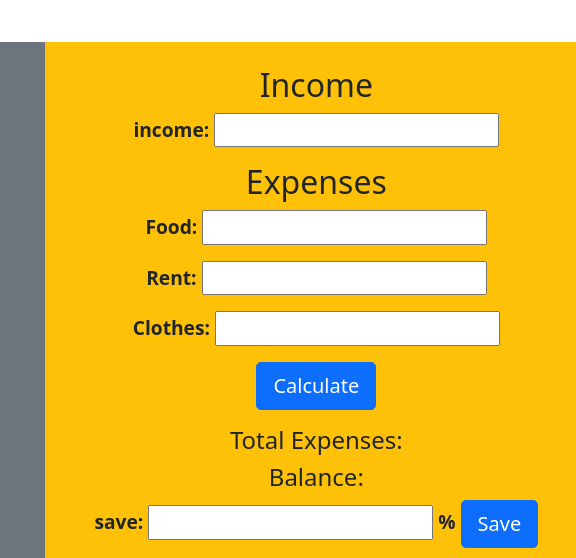
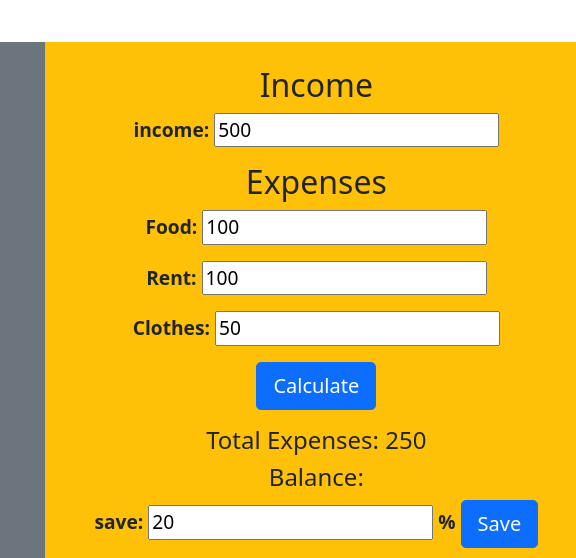
Before and after one commit to Antor1155/money-master-dom-assignment4, a plain HTML site: page index.html in a window 1280 px wide. Shown: the part 106-664 px from the top of the page, 704-1280 px from the left. Drawn offline with nearby package versions, Linux system fonts and the light colour scheme.

Commit message:
initializing app.js file and basic functions

```diff
--- a/index.html
+++ b/index.html
@@ -28,20 +28,20 @@
         <section class="relativePosition col pt-4">
             <div>
                 <h2>Income</h2>
-                <p>income: <input type="text" id="income"></p>
+                <p>income: <input type="text" id="income" value="500"></p>
             </div>
             <div class="m-2">
                 <h2>Expenses</h2>
-                <p>Food: <input type="text" id="expenses1"></p>
-                <p>Rent: <input type="text" id="expenses2"></p>
-                <p>Clothes: <input type="text" id="expenses3"></p>
+                <p>Food: <input type="text" id="expenses1" value="100"></p>
+                <p>Rent: <input type="text" id="expenses2" value="100"></p>
+                <p>Clothes: <input type="text" id="expenses3" value="50"></p>
                 <button id="calculate" class="btn btn-lg btn-primary">Calculate</button>
             </div>
             <div  class="pt-2">
                     <h4>Total Expenses: <span id="totalExpenses"></span></h2>
                     <h4>Balance: <span id="initialBalance"></span></h2>
 
-                    <p>save: <input type="text" id="saving-percent"> % <button class="btn btn-lg btn-primary">Save</button></p>
+                    <p>save: <input type="text" id="saving-percent" value="20"> % <button class="btn btn-lg btn-primary">Save</button></p>
 
                     <h4>Saving Amount: <span id="savingAmount"></span></h2>
                     <h4>Remaining Balance: <span id="remainingBalance"></span></h2>
@@ -58,6 +58,6 @@
     </main>
 
     <!-- js file link  -->
-    <script src="js/script.js"></script>
+    <script src='js/app.js'></script>
 </body>
 </html>
--- /dev/null
+++ b/js/app.js
@@ -0,0 +1,26 @@
+// function of validating the input and error message
+function numberValidate(string){
+    return parseInt(string);
+}
+
+// function to get value from any given id
+function idToValue(idName){
+    const value = document.getElementById(idName).value;
+    return numberValidate(value);
+}
+
+// getting value form all input field
+
+const income = idToValue("income");
+
+const foodCost = idToValue("expenses1");
+const rentCost = idToValue("expenses2");
+const clothesCost = idToValue("expenses3");
+
+const savingPercent = idToValue("saving-percent")
+
+// calculating initial cost and income
+const initialCost = foodCost + rentCost + clothesCost;
+document.getElementById("totalExpenses").innerText = initialCost;
+
+console.log(income, foodCost, rentCost, clothesCost);
--- a/js/script.js
+++ /dev/null
@@ -1,8 +0,0 @@
-function elementToValue(input){
-    const val = document.getElementById(input);
-    return val;
-}
-document.getElementById('calculate').addEventListener("click", function (){
-    let x = document.getElementById('income').value;
-    console.log(x);
-})
```
